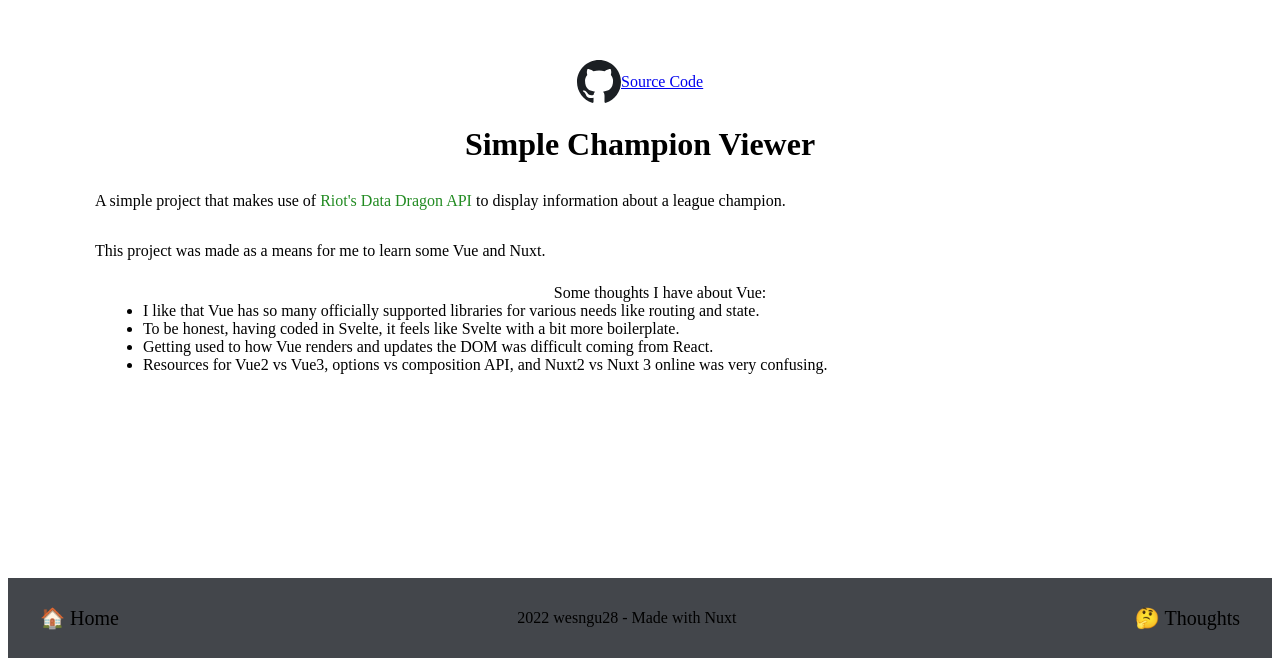
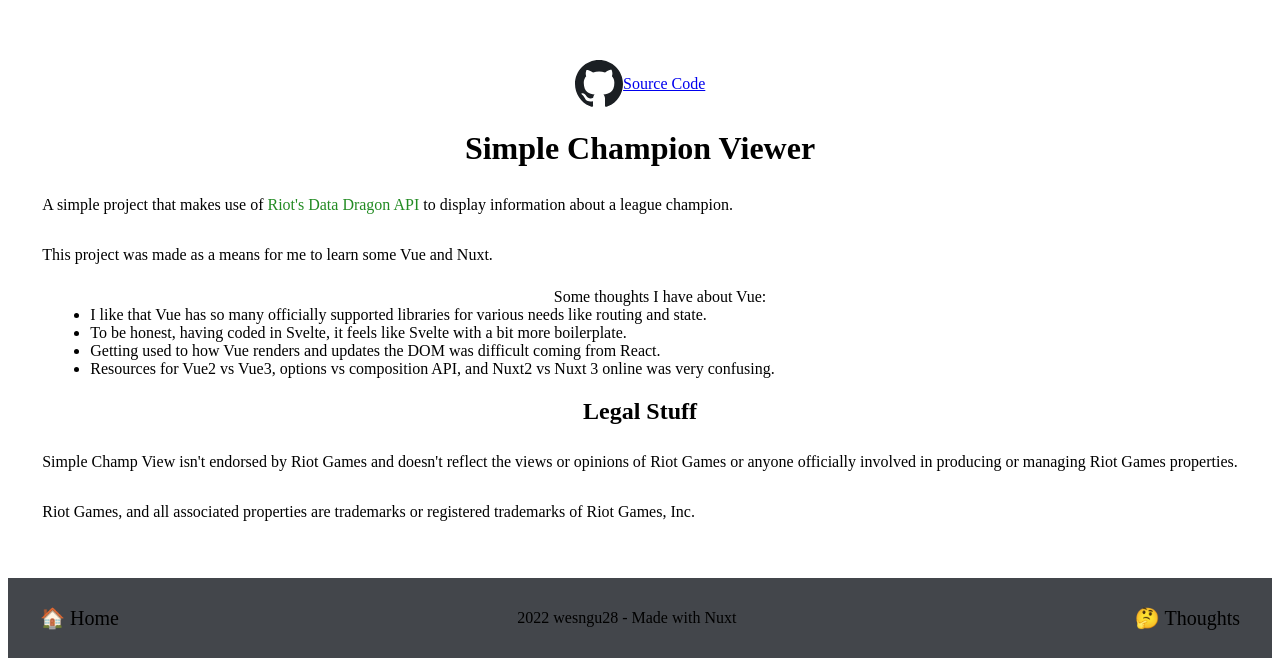
Before and after one commit to wesngu28/champion-vuer, a Nuxt app: page /about in a window 1280 px wide. Shown: the part 150-816 px from the top of the page. Built offline with nearby package versions, Linux system fonts and the light colour scheme; grey boxes are pictures that could not be loaded.

Commit message:
title and legal boilerplate

```diff
--- a/app.config.ts
+++ b/app.config.ts
@@ -1,27 +1 @@
-export default defineAppConfig({
-    title: 'Champion Viewer',
-    theme: { dark: true, colors: { primary: '#ff0000' } },
-    app: {
-        head: {
-            meta: [
-                {
-                    name: 'viewport',
-                    content: 'width=device-width, initial-scale=1',
-                    charset: 'utf-8',
-                    keywords: 'league, champion, skins',
-                },
-            ],
-            link: [
-                { rel: 'icon', type: 'image/x-icon', href: '/favicon.ico' },
-                { rel: 'icon', type: 'image/png', sizes: '16x16', href: '/favicon-16x16.png' },
-                { rel: 'icon', type: 'image/png', sizes: '32x32', href: '/favicon-32x32.png' },
-                { rel: 'apple-touch-icon', type: 'image/png', sizes: '180x180', href: '/apple-touch-icon.png' },
-                { rel: 'manifest', href: '/site.webmanifest ' }
-            ],
-            style: [],
-            script: [],
-            noscript: [],
-            title: 'Champion Viewer',
-        },
-    },
-})
+export default defineAppConfig({})
--- a/components/SkinBox.vue
+++ b/components/SkinBox.vue
@@ -80,7 +80,7 @@
                 'lux',
             ]"
             :alt="`${image.name} splash`"
-            :src="getName.includes('Lux') ? `/Lux_Splash_${image.num}.jpg` :`https://ddragon.leagueoflegends.com/cdn/img/champion/splash/${getName}_${image.num}.jpg`"
+            :src="`https://ddragon.leagueoflegends.com/cdn/img/champion/splash/${getName}_${image.num}.jpg`"
         />
         <p>{{ state.skinName }}</p>
         <div class="skinner">
@@ -93,7 +93,7 @@
                 :key="image.num"
                 :alt="`${image.name} loading`"
                 :class="[image.num === 0 ? 'active' : 'inactive', 'skin']"
-                :src="getName.includes('Lux') ? `/Lux_Loading_${image.num}.jpg`: `https://ddragon.leagueoflegends.com/cdn/img/champion/loading/${getName}_${image.num}.jpg`"
+                :src="`https://ddragon.leagueoflegends.com/cdn/img/champion/loading/${getName}_${image.num}.jpg`"
             />
         </div>
     </div>
--- a/nuxt.config.ts
+++ b/nuxt.config.ts
@@ -1,4 +1,26 @@
 export default defineNuxtConfig({
+    app: {
+        head: {
+            meta: [
+                {
+                    name: 'viewport',
+                    content: 'width=device-width, initial-scale=1',
+                    charset: 'utf-8',
+                },
+            ],
+            link: [
+                { rel: 'icon', type: 'image/x-icon', href: '/favicon.ico' },
+                { rel: 'icon', type: 'image/png', sizes: '16x16', href: '/favicon-16x16.png' },
+                { rel: 'icon', type: 'image/png', sizes: '32x32', href: '/favicon-32x32.png' },
+                { rel: 'apple-touch-icon', type: 'image/png', sizes: '180x180', href: '/apple-touch-icon.png' },
+                { rel: 'manifest', href: '/site.webmanifest ' }
+            ],
+            style: [],
+            script: [],
+            noscript: [],
+            title: 'Champion Viewer',
+        },
+    },
     modules: [
         [
             '@nuxt/image-edge',
--- a/pages/about.vue
+++ b/pages/about.vue
@@ -6,7 +6,7 @@
                     <source src="/1.mp4" type="video/mp4" />
                 </video>
             </div>
-            <div>
+            <div class="text">
                 <div class="links">
                     <img src="/github.svg" />
                     <a href="https://github.com/wesngu28/simple-champion-viewer"
@@ -46,6 +46,11 @@
                         and Nuxt2 vs Nuxt 3 online was very confusing.
                     </li>
                 </ul>
+                <h2>Legal Stuff</h2>
+                <p>
+                    Simple Champ View isn't endorsed by Riot Games and doesn't reflect the views or opinions of Riot Games or anyone officially involved in producing or managing Riot Games properties.
+                </p>
+                <p>Riot Games, and all associated properties are trademarks or registered trademarks of Riot Games, Inc.</p>
             </div>
         </div>
         <Footer />
@@ -98,7 +103,6 @@
     padding: 1rem;
 }
 
-h2,
 p {
     text-align: left;
     padding: 0.5rem;
@@ -120,5 +124,9 @@
     .info-wrapper {
         flex-direction: column;
     }
+
+    .text {
+        width: auto;
+    }
 }
 </style>
```
